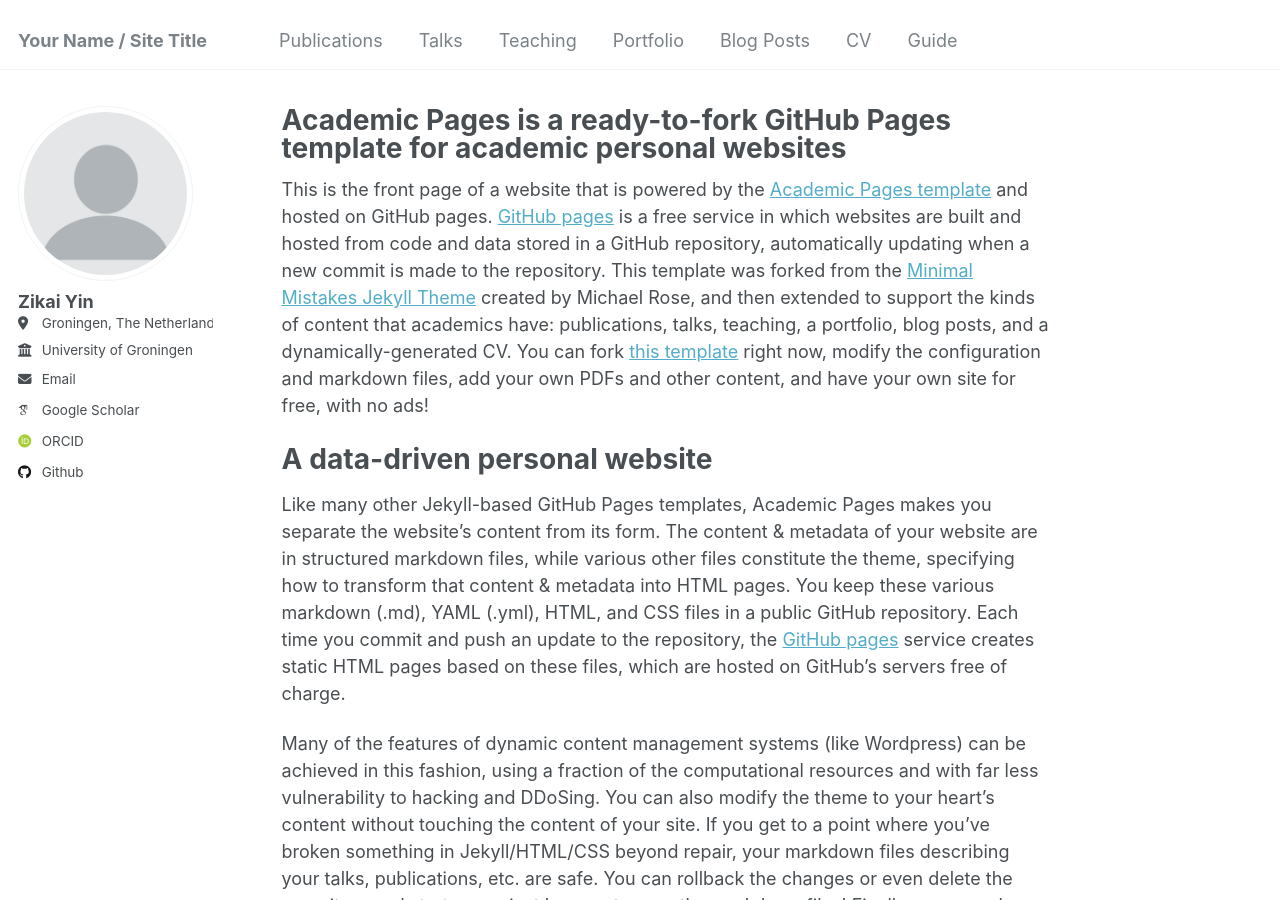
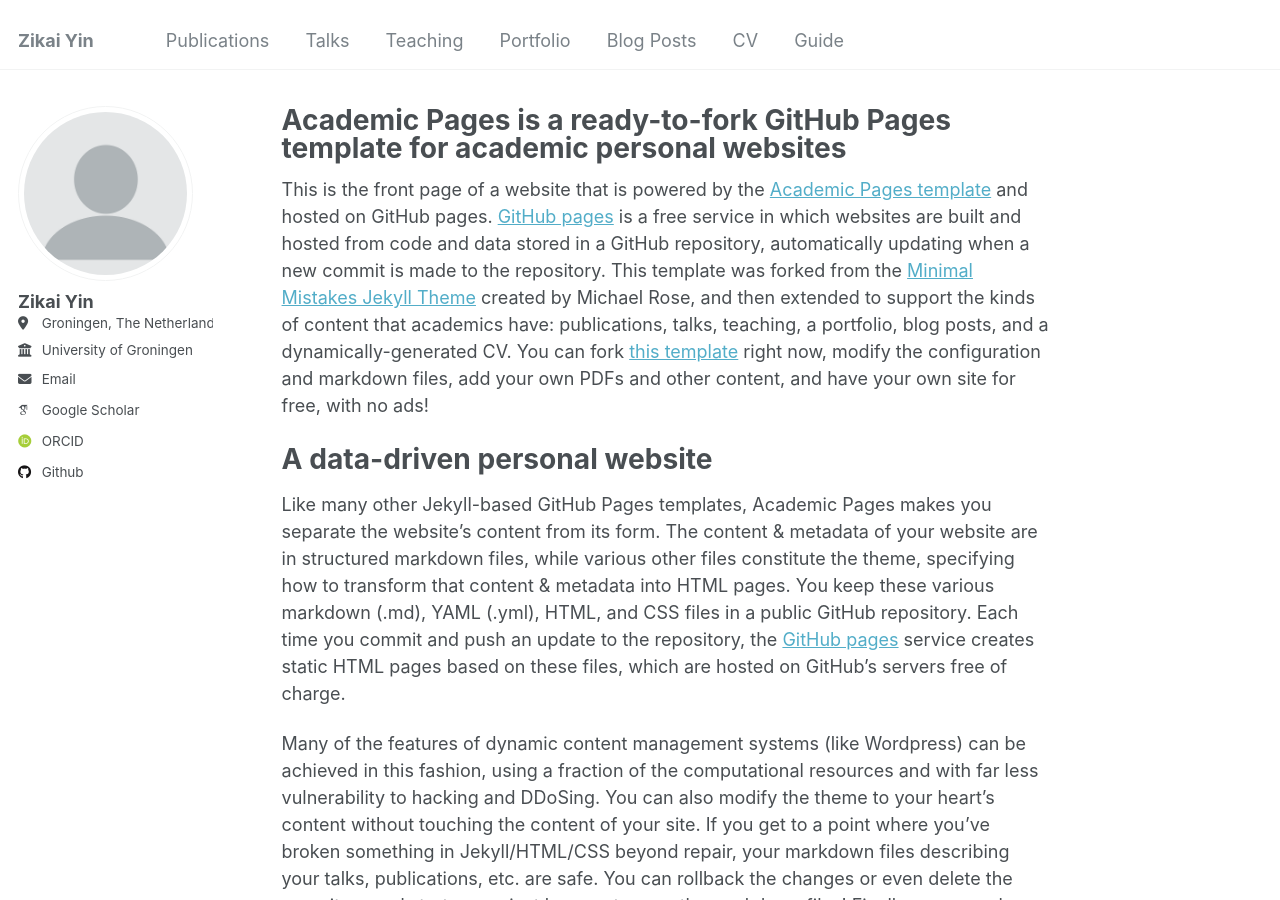
Before and after one commit to andrewsilver1997/andrewsilver1997.github.io, a Jekyll site: the page built from _pages/about.md, in a window 1280 px wide and 900 px high. Built offline with Jekyll 4.4.1, drawn with Linux system fonts in a browser that asks for light colours; some web fonts are replaced.

Commit message:
Update _config.yml

```diff
--- a/_config.yml
+++ b/_config.yml
@@ -8,7 +8,7 @@
 
 # Basic Site Settings
 locale                   : "en-US"
-title                    : "Your Name / Site Title"
+title                    : "Zikai Yin"
 title_separator          : "-"
 name                     : &name "Your Name"
 description              : &description "personal description"
```
